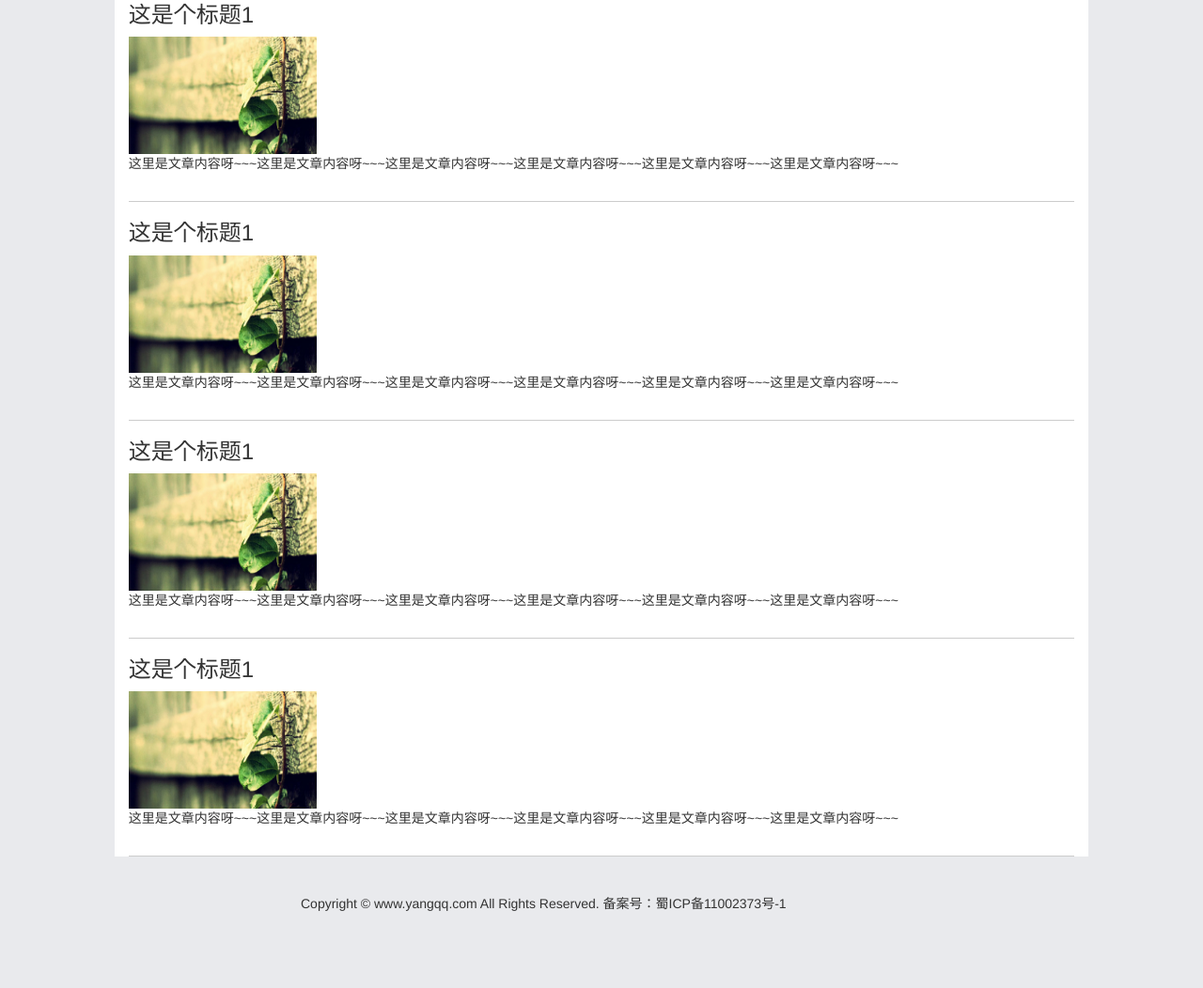
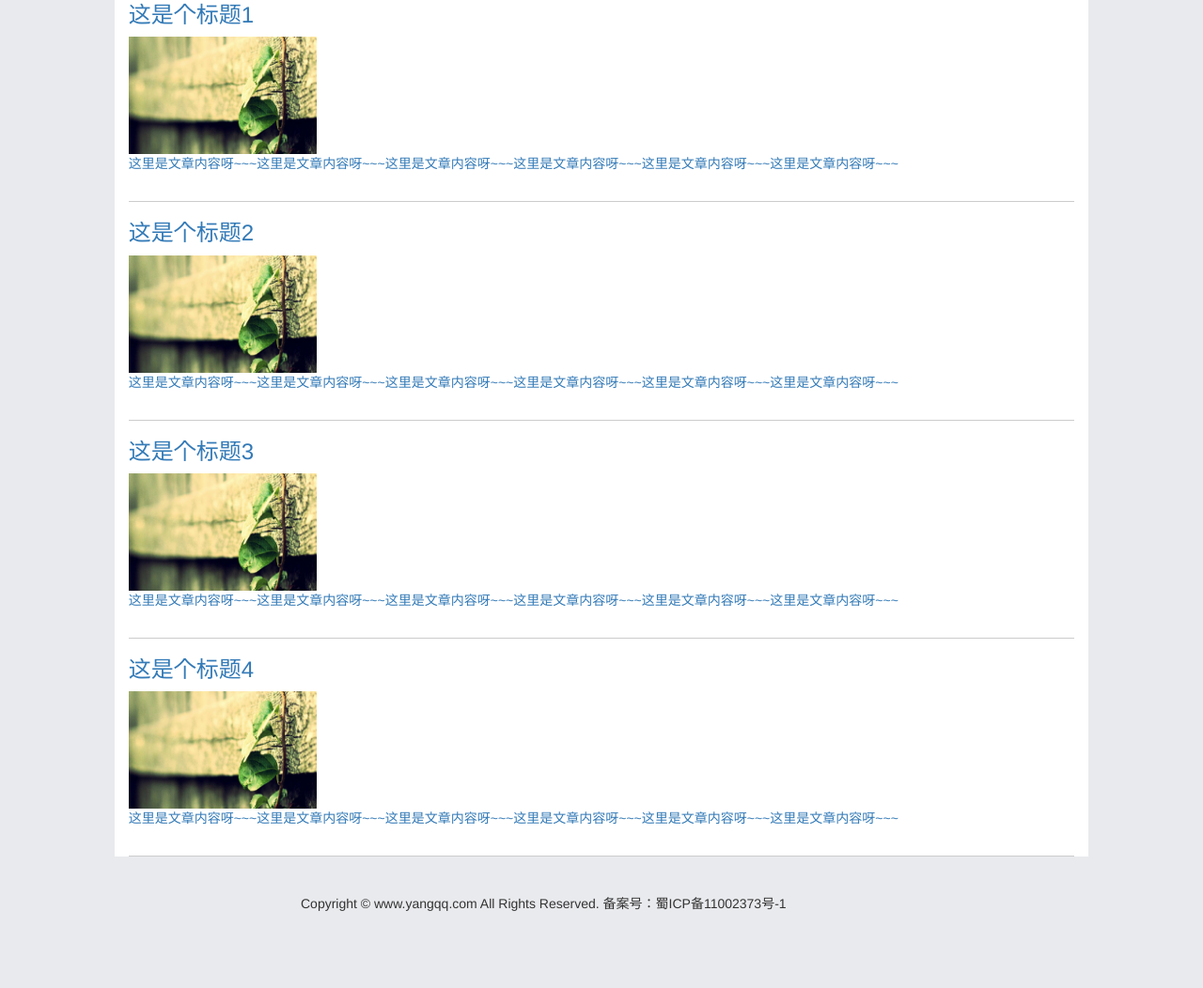
Before and after one commit to ChapLinCao/GitDemo, a plain HTML site: page index.html in a window 1280 px wide. Shown: the part 930-1982 px from the top of the page at 94% size. Drawn offline with nearby package versions, Linux system fonts and the light colour scheme.

Commit message:
第二次blog

```diff
--- a/index.html
+++ b/index.html
@@ -20,7 +20,7 @@
 		        <span class="icon-bar"></span>
 		        <span class="icon-bar"></span>
 	      	</button>
-      		<a class="navbar-brand" href="#">Spongebob</a>
+      		<a class="navbar-brand" href="#">曹世贤</a>
 	    </div>
 
    		<!-- Collect the nav links, forms, and other content for toggling -->
@@ -141,6 +141,7 @@
 		<div style="margin-top: 20px;background-color: #fff;">
 			<div class="col-md-12">
 				<h4 style="border-bottom: 1px solid #ccc;padding-top:20px;">最新博文</h4>
+				<a href="article.html" target="__blank">
 					<div style="border-bottom: 1px solid #ccc">
 						<h3>这是个标题1</h3>
 						<div style="padding-bottom: 20px;">
@@ -149,33 +150,40 @@
 							<div style="clear: both"></div>
 						</div>
 					</div>
+				</a>
 
+				<a href="article.html" target="__blank">
 					<div style="border-bottom: 1px solid #ccc">
-					<h3>这是个标题1</h3>
+						<h3>这是个标题2</h3>
 						<div style="padding-bottom: 20px;">
 							<img src="img/bg.jpg" alt="" style="width: 200px;height: 125px;float: left">
 							<div style="float: left;"><p>这里是文章内容呀~~~这里是文章内容呀~~~这里是文章内容呀~~~这里是文章内容呀~~~这里是文章内容呀~~~这里是文章内容呀~~~</p></div>
 							<div style="clear: both"></div>
 						</div>
 					</div>
+				</a>
 
+				<a href="article.html" target="__blank">
 					<div style="border-bottom: 1px solid #ccc">
-					<h3>这是个标题1</h3>
+						<h3>这是个标题3</h3>
 						<div style="padding-bottom: 20px;">
 							<img src="img/bg.jpg" alt="" style="width: 200px;height: 125px;float: left">
 							<div style="float: left;"><p>这里是文章内容呀~~~这里是文章内容呀~~~这里是文章内容呀~~~这里是文章内容呀~~~这里是文章内容呀~~~这里是文章内容呀~~~</p></div>
 							<div style="clear: both"></div>
 						</div>
 					</div>
+				</a>
 
+				<a href="article.html" target="__blank">
 					<div style="border-bottom: 1px solid #ccc">
-					<h3>这是个标题1</h3>
+						<h3>这是个标题4</h3>
 						<div style="padding-bottom: 20px;">
 							<img src="img/bg.jpg" alt="" style="width: 200px;height: 125px;float: left">
 							<div style="float: left;"><p>这里是文章内容呀~~~这里是文章内容呀~~~这里是文章内容呀~~~这里是文章内容呀~~~这里是文章内容呀~~~这里是文章内容呀~~~</p></div>
 							<div style="clear: both"></div>
 						</div>
 					</div>
+				</a>
 
 			</div>
 			<div style="clear: both"></div>
```
Lines whose indentation alone changed are shown as unchanged.
